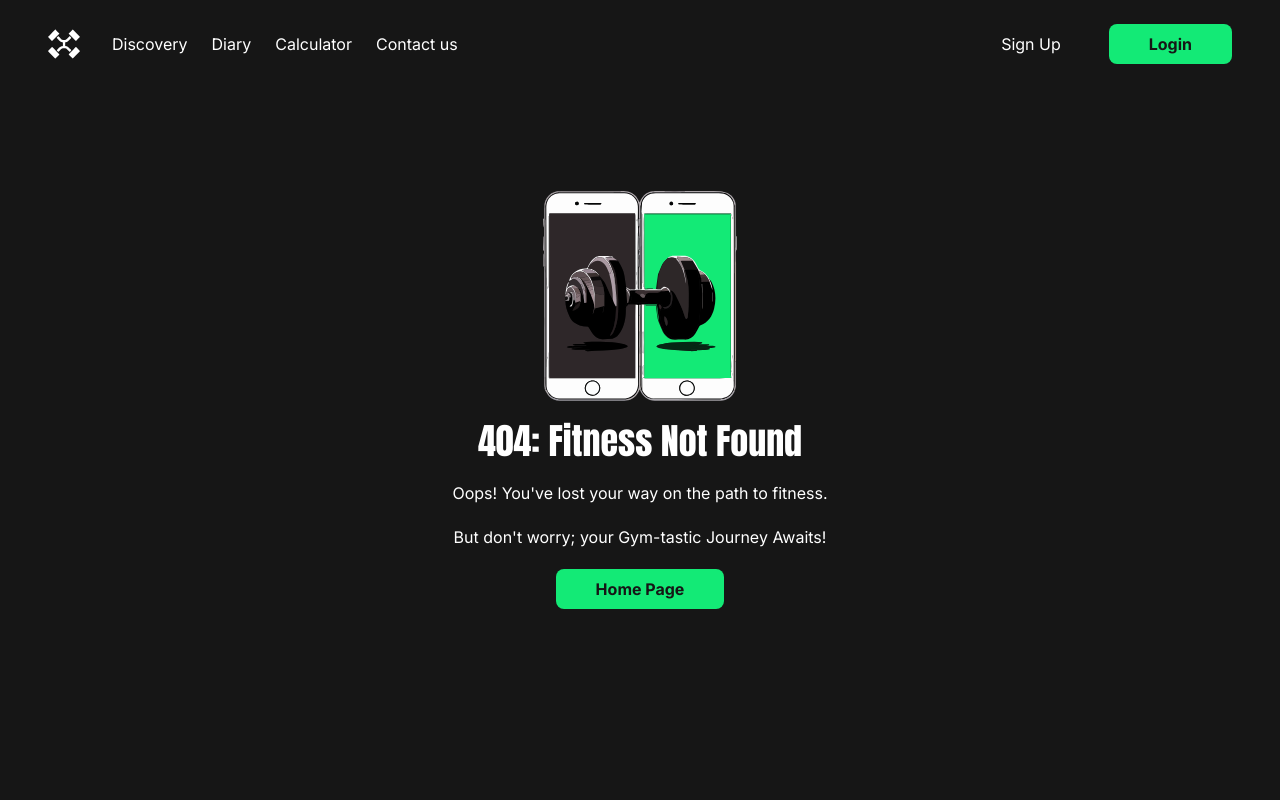
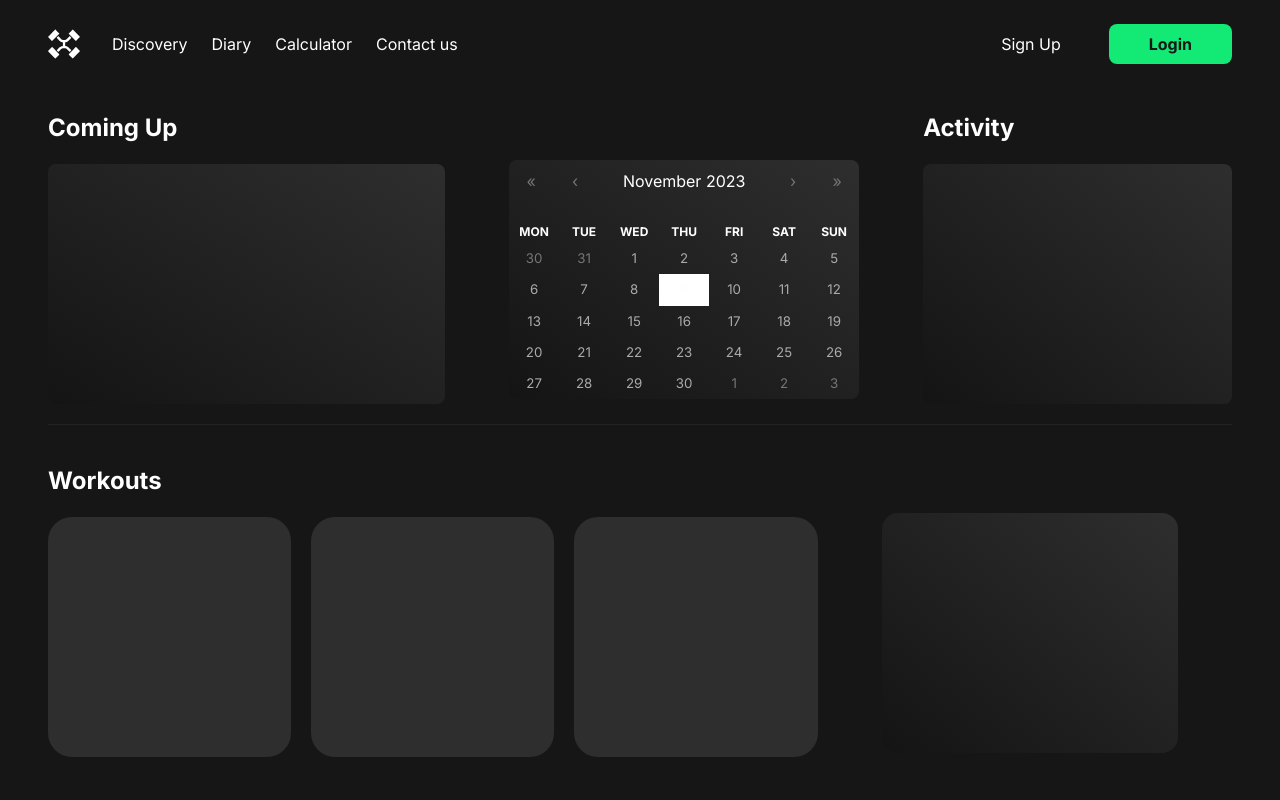
Before and after one commit to webiloy/SportyRoll, a React (Vite) app in the folder frondend/: page /diary in a window 1280 px wide. Shown: the top 800 px of the page. Built offline with nearby package versions, Linux system fonts and the light colour scheme; no server answers.

Commit message:
First Step of the Diray

```diff
--- a/frondend/package.json
+++ b/frondend/package.json
@@ -18,6 +18,7 @@
     "hamburger-react": "^2.5.0",
     "prop-types": "^15.8.1",
     "react": "^18.2.0",
+    "react-calendar": "^4.6.1",
     "react-dom": "^18.2.0",
     "react-query": "^3.39.3",
     "react-router-dom": "^6.18.0",
--- /dev/null
+++ b/frondend/src/assets/styels/Calendar.css
@@ -0,0 +1,165 @@
+.react-calendar {
+  width: 350px;
+  max-width: 100%;
+  background: transparent;
+  font-family: Arial, Helvetica, sans-serif;
+  line-height: 0.7em;
+  border-radius: 8px;
+  background: linear-gradient(to bottom left, #2e2e2e, #141414);
+}
+.react-calendar__navigation__label {
+  color: white;
+}
+.react-calendar--doubleView {
+  width: 700px;
+}
+.react-calendar--doubleView .react-calendar__viewContainer {
+  display: flex;
+  margin: -0.5em;
+}
+.react-calendar--doubleView .react-calendar__viewContainer > * {
+  width: 50%;
+  margin: 0.5em;
+}
+.react-calendar,
+.react-calendar *,
+.react-calendar *:before,
+.react-calendar *:after {
+  -moz-box-sizing: border-box;
+  -webkit-box-sizing: border-box;
+  box-sizing: border-box;
+}
+
+.react-calendar button {
+  margin: 0;
+  border: 0;
+  outline: none;
+}
+
+.react-calendar button:enabled:hover {
+  cursor: pointer;
+}
+
+.react-calendar__navigation {
+  display: flex;
+  height: 44px;
+  margin-bottom: 1em;
+}
+
+.react-calendar__navigation button {
+  min-width: 44px;
+  background: none;
+}
+
+.react-calendar__navigation button:disabled {
+  background-color: #f0f0f0;
+}
+
+.react-calendar__navigation button:enabled:hover,
+.react-calendar__navigation button:enabled:focus {
+  /* background-color: #e6e6e6; */
+}
+
+.react-calendar__month-view__weekdays {
+  text-align: center;
+  text-transform: uppercase;
+  font: inherit;
+  font-size: 0.75em;
+  font-weight: bold;
+}
+
+.react-calendar__month-view__weekdays__weekday {
+  padding: 0.5em;
+  color: white;
+}
+.react-calendar__month-view__weekdays__weekday > abbr {
+  text-decoration: none;
+}
+.react-calendar__month-view__weekNumbers .react-calendar__tile {
+  display: flex;
+  align-items: center;
+  justify-content: center;
+  font: inherit;
+  font-size: 0.75em;
+  font-weight: bold;
+}
+.react-calendar__month-view__days__day {
+  color: rgb(170, 170, 170);
+  transition: all 200ms ease-in-out;
+}
+.react-calendar__month-view__days__day--weekend {
+  color: rgb(170, 170, 170);
+  transition: all 200ms ease-in-out;
+}
+.react-calendar__month-view__days__day--neighboringMonth {
+  color: #757575;
+}
+
+.react-calendar__year-view .react-calendar__tile,
+.react-calendar__decade-view .react-calendar__tile,
+.react-calendar__century-view .react-calendar__tile {
+  padding: 2em 0.5em;
+}
+
+.react-calendar__tile {
+  max-width: 100%;
+  padding: 10px 6.6667px;
+  background: none;
+  text-align: center;
+  line-height: 16px;
+  font: inherit;
+  font-size: 0.833em;
+}
+
+.react-calendar__tile:disabled {
+  background-color: #f0f0f0;
+}
+
+.react-calendar__tile:enabled:hover,
+.react-calendar__tile:enabled:focus {
+  /* background-color: #e6e6e6; */
+  color: white;
+}
+
+.react-calendar__tile--now {
+  /* background: #ffff76; */
+  font-weight: bold;
+  color: rgb(216, 216, 216);
+}
+
+.react-calendar__tile--now:enabled:hover,
+.react-calendar__tile--now:enabled:focus {
+  /* background: #ffffa9; */
+}
+
+.react-calendar__tile--hasActive {
+  background: #76baff;
+}
+
+.react-calendar__tile--hasActive:enabled:hover,
+.react-calendar__tile--hasActive:enabled:focus {
+  background: #a9d4ff;
+}
+
+.react-calendar__tile--active {
+  background: white;
+  color: rgb(255, 253, 253);
+  font-weight: bold;
+}
+
+.react-calendar__tile--active:enabled:hover,
+.react-calendar__tile--active:enabled:focus {
+  /* background: #000; */
+}
+
+.react-calendar--selectRange .react-calendar__tile--hover {
+  background-color: #e6e6e6;
+}
+.react-calendar__navigation__arrow {
+  color: #757575;
+  transition: all 200ms ease-in-out;
+}
+.react-calendar__navigation__arrow:hover,
+.react-calendar__navigation__arrow:focus {
+  color: white;
+}
--- /dev/null
+++ b/frondend/src/pages/Diray/Diray.jsx
@@ -0,0 +1,21 @@
+import Activity from "./components/Activity";
+import Calender from "./components/Calender";
+import Comingup from "./components/Comingup";
+import Streak from "./components/Streak";
+import Workouts from "./components/Workouts";
+
+export default function Diray() {
+  return (
+    <div className="min-h-[450px] my-28 flex flex-col gap-10 child:flex child:gap-16 px-12 child:w-full">
+      <div className="flex-col md:flex-row border-b pb-5 border-NiceGray/50">
+        <Comingup></Comingup>
+        <Calender></Calender>
+        <Activity></Activity>
+      </div>
+      <div className="flex-col md:flex-row ">
+        <Workouts></Workouts>
+        <Streak></Streak>
+      </div>
+    </div>
+  );
+}
--- /dev/null
+++ b/frondend/src/pages/Diray/components/Activity.jsx
@@ -0,0 +1,8 @@
+export default function Activity() {
+  return (
+    <div className="w-full md:w-[40%] lg:w-[35%] flex flex-col gap-5 text-white">
+      <h1 className="text-2xl font-bold text-center md:text-left">Activity</h1>
+      <div className="bg-gradient-to-bl from-NiceGray to-[#141414] h-60 w-full rounded-lg"></div>
+    </div>
+  );
+}
--- /dev/null
+++ b/frondend/src/pages/Diray/components/Calender.jsx
@@ -0,0 +1,13 @@
+import { useState } from "react";
+import Calendar from "react-calendar";
+import "../../../assets/styels/Calendar.css";
+// import "react-calendar/dist/Calendar.css";
+export default function Calender() {
+  const [value, onChange] = useState(new Date());
+
+  return (
+    <div className="pt-12 hidden lg:block">
+      <Calendar onChange={onChange} value={value} />
+    </div>
+  );
+}
--- /dev/null
+++ b/frondend/src/pages/Diray/components/Comingup.jsx
@@ -0,0 +1,8 @@
+export default function Comingup() {
+  return (
+    <div className="text-white flex flex-col gap-5 w-full md:w-[60%] lg:w-[45%]">
+      <h1 className="text-2xl font-bold text-center md:text-left">Coming Up</h1>
+      <div className="w-full h-60 bg-gradient-to-bl from-NiceGray to-[#141414] rounded-lg"></div>
+    </div>
+  );
+}
--- /dev/null
+++ b/frondend/src/pages/Diray/components/Streak.jsx
@@ -0,0 +1,5 @@
+export default function Streak() {
+  return (
+    <div className="bg-gradient-to-bl from-NiceGray to-[#141414] h-60 w-full md:w-1/4 rounded-2xl mt-12"></div>
+  );
+}
--- /dev/null
+++ b/frondend/src/pages/Diray/components/Workouts.jsx
@@ -0,0 +1,12 @@
+export default function Workouts() {
+  return (
+    <div className="w-full md:w-[65%] text-white flex flex-col gap-5">
+      <h1 className="text-2xl font-bold text-center md:text-left">Workouts</h1>
+      <ul className="flex w-full gap-5 child:rounded-3xl child:md:w-1/3 child:w-full child:min-w-[250px] child:md:min-w-max overflow-x-auto child:h-60 child:bg-NiceGray">
+        <li></li>
+        <li></li>
+        <li></li>
+      </ul>
+    </div>
+  );
+}
--- a/frondend/src/router.jsx
+++ b/frondend/src/router.jsx
@@ -13,10 +13,12 @@ import { Exercises } from "./pages/Library/Exercises";
 import { Workouts } from "./pages/Library/Workouts";
 import { NotFoundPage } from "./pages/404/404";
 import UserSettings from "./pages/UserSettings/UserSettings";
+import Diray from "./pages/Diray/Diray";
 // Router
 import { RouterRender } from "./RoutesConfig/RouterRender";
 import Layout from "./RoutesConfig/Layout";
 import { AnimatePresence } from "framer-motion";
+import { element } from "prop-types";
 function MainRoutes() {
   // is Logged In
   const [auth, setAuth] = useState(null);
@@ -39,6 +41,7 @@ function MainRoutes() {
       element: <Layout />,
       children: [
         { path: "", element: <Home /> },
+        { path: "diary", element: <Diray /> },
         { path: "*", element: <NotFoundPage /> },
       ],
     },
```
Also changed, not shown: 1 other file (tests, documents, lock files or other folders).
